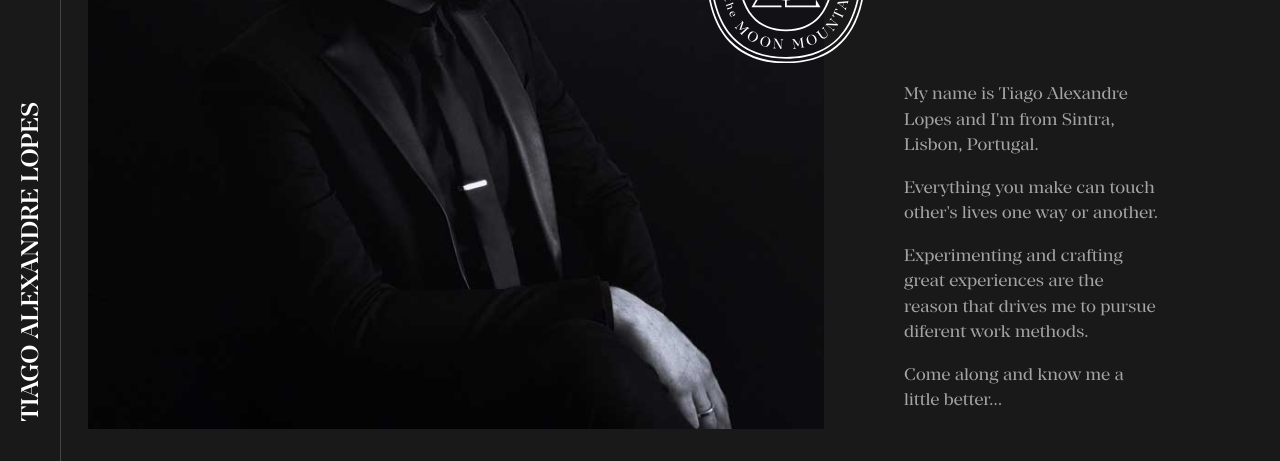
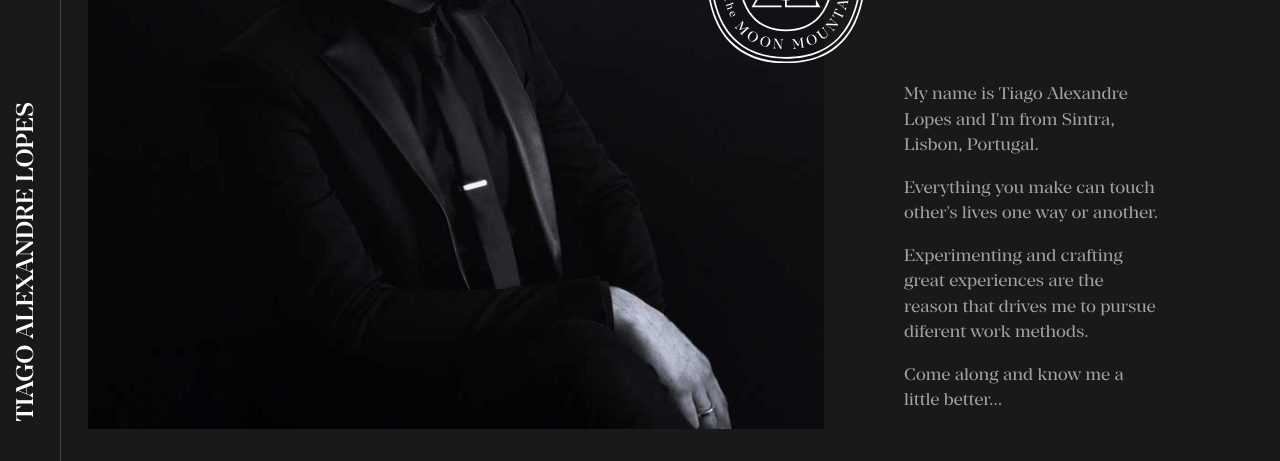
Before and after one commit to tiago-alexandre-lopes/wolfsaintlake, a plain HTML site: page index.html in a window 1280 px wide. Shown: the part 339-800 px from the top of the page. Drawn offline with nearby package versions, Linux system fonts and the light colour scheme; some packages are replaced by stand-ins of ours; a script that the page names is missing; files whose address does not match are found by name; a web font is replaced by a local one.

Commit message:
no message

```diff
--- a/style.css
+++ b/style.css
@@ -2218,6 +2218,15 @@ overflow: hidden;
       flex-flow: row;
 }
 
+.desktop #main-navigation .main-navigation-title{
+  padding: 4vh 1.6vh;
+}
+
+.desktop .main-navigation-title h1{
+  line-height: 1;
+}
+
+
 .mobile .main-navigation-title {
   opacity: 0;
 }
```
